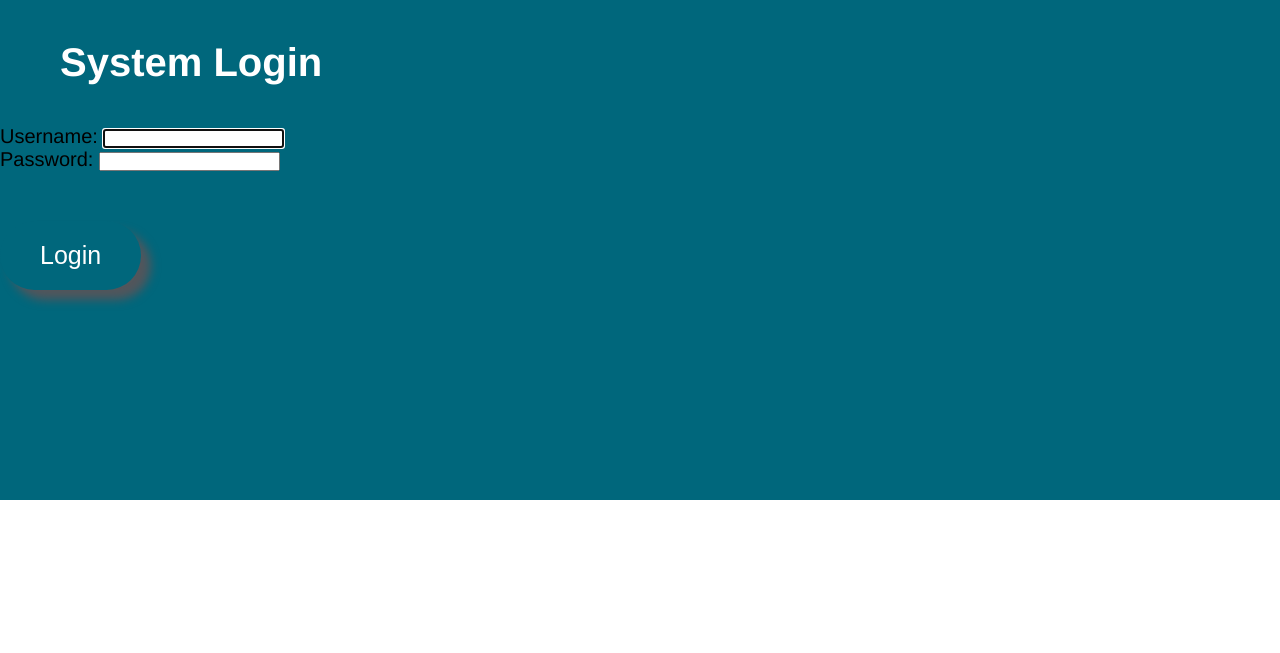
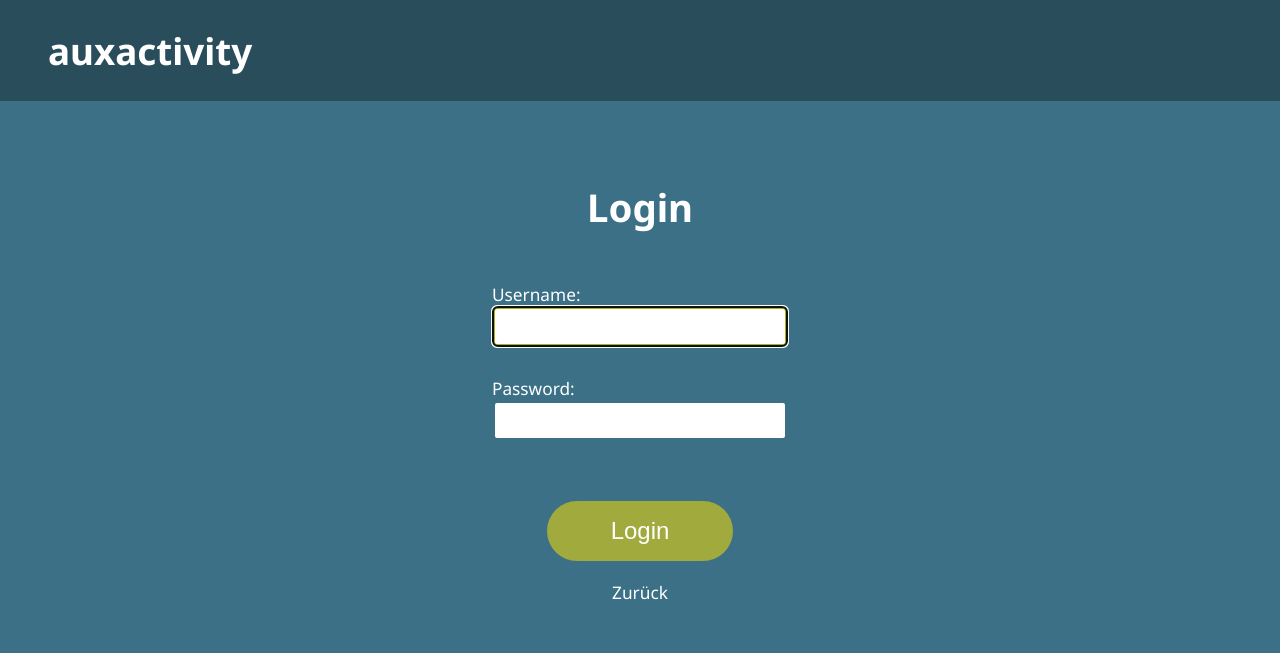
Before and after one commit to lisaberger/auxactivity, a Django app: page /auth/login in a window 1280 px wide. Shown: the top 653 px of the page. Run offline with Django 3.2, Linux system fonts and the light colour scheme.

Commit message:
Styling der Login/registrieren Seiten

```diff
--- a/auxactivity/activities/static/filter.css
+++ b/auxactivity/activities/static/filter.css
@@ -176,9 +176,6 @@ a:active {
     color: #a3b31c;
 }
 
-a:visited {
-    color: white;
-}
 
 .Container_Auswahl {
     margin-right: 20%;
@@ -219,7 +216,8 @@ a:visited {
 
 .act-btn {
     margin: auto;
-    margin-bottom: 20px;
+    margin-top: 20px;
+    margin-bottom: 10px;
     background-color: #A1AA3D;
     border: none;
     border-radius: 10rem;
--- a/auxactivity/startpage/templates/startpage.html
+++ b/auxactivity/startpage/templates/startpage.html
@@ -4,7 +4,7 @@
     <meta charset="UTF-8">
     <title>Willkommen</title>
     {% load static %}
-    <link rel="stylesheet" href="{% static 'main-main.css' %}">
+    <link rel="stylesheet" href="{% static 'main-startpage.css' %}">
 </head>
 <body>
 <div id="hintergrund"></div>
--- a/auxactivity/static/main-registration.css
+++ b/auxactivity/static/main-registration.css
@@ -1,220 +1,213 @@
 * {
     margin: 0;
     padding: 0;
+    box-sizing: border-box;
 }
 
-body {
-    font-family: Helvetica, sans-serif;
-    font-size: 20px;
-    background-color: white;
+html {
+    font-size: 100%;
+    font-family: 'Noto Sans', Helvetica, Arial, sans-serif;
+}
+
+
+/* Navigationsleiste */
+
+li {
+    list-style: none;
+}
+
+a {
+    text-decoration: none;
+}
+
+.header{
+    background-color: #2A4D5C;
+}
+
+.navbar {
+    display: flex;
+    justify-content: space-between;
+    align-items: center;
+    padding: 1.6rem 3.0rem;
     z-index: 1;
 }
 
-#hintergrund {
-    background-color: #00677C;
-    position: absolute;
-    right: 0px;
-    top: 0px;
-    width: 15000px;
-    height: 500px;
-    z-index: -1;
+.hamburger {
+    display: none;
 }
 
-#wrapper {
-    display: grid;
-    grid-column-gap: 10px;
-    grid-row-gap: 10px;
-    grid-template-columns: 25% 25% 25% 25%;
-    margin-right:30px;
-    min-width: 600px;
+.bar {
+    display: block;
+    width: 2.3rem;
+    height: 0.18rem;
+    margin: 0.31rem auto;
+    -webkit-transition: all 0.3s ease-in-out;
+    transition: all 0.3s ease-in-out;
+    background-color: #ffffff;
 }
 
-nav {
-    grid-column: 1 / 5;
-    grid-row: 1 / 2;
+.nav-menu {
+    display: flex;
+    justify-content: space-between;
+    align-items: center;
+}
+
+.nav-item {
+    margin-left: 2.5rem;
+    font-weight: 400;
+}
+.nav-item img {
+    width: 3.1rem;
+    border-radius: 50%;
+    border: solid 2px #fff;
+    object-fit: cover;
+    margin-left: 1.5rem;
+    vertical-align: middle;
+}
+
+.nav-link {
+    font-size: 1.2rem;
+    font-weight: 400;
+    color: #fff;
+}
+
+.nav-link:hover{
+  color: #3b7086;
+}
+
+.nav-logo {
+    font-size: 2.3rem;
+    font-weight: 700;
+    color: #fff;
+}
+
+
+@media only screen and (max-width: 768px) {
+    .nav-menu {
+        position: fixed;
+        left: -100%;
+        top: 10rem;
+        flex-direction: column;
+        background-color: #3b7086;
+        width: 100%;
+        border-radius: 10px;
+        text-align: center;
+        transition: 0.3s;
+        box-shadow: 0 10px 27px rgba(0, 0, 0, 0.05);
+        z-index: 3;
+    }
+
+    .nav-menu.active {
+        left: 0;
+    }
+
+    .nav-link:hover {
+        color: #fff;
+    }
+
+    .nav-item {
+        margin: 2.2rem 0;
+    }
+
+    .hamburger {
+        display: block;
+        cursor: pointer;
+    }
+
+    .hamburger.active .bar:nth-child(2) {
+        opacity: 0;
+    }
+
+    .hamburger.active .bar:nth-child(1) {
+        transform: translateY(8px) rotate(45deg);
+    }
+
+    .hamburger.active .bar:nth-child(3) {
+        transform: translateY(-8px) rotate(-45deg);
+    }
+
+
+}
+
+/* Content */
+
+body {
+    background-color: #3b7086;
+    font-family: 'Noto Sans', Helvetica, Arial, sans-serif;
+    font-size: 1.2rem;
+    position: relative;
+    color: #fff;
+}
+
+.space-left {
+    position: relative;
+    left: 5rem;
+}
+
+.content {
+    display: flex;
+    flex-wrap: wrap;
+}
+
+.form {
+    padding-top: 80px;
+    margin: auto;
+    text-align: center;
+}
+
+input {
+    width: 100%;
+    margin-bottom: 30px;
+    padding: 10px;
+    border-radius: 5px;
+    border: 3px solid #3b7086;
+}
+
+input:focus {
+    border: 3px solid #a3b31c;
+}
+
+p {
+    text-align: left;
+    font-size: 90%;
+}
+
+h1 {
+    margin-bottom: 50px;
+}
+
+.zurueck {
+    margin-bottom: 50px;
+    text-align: center;
+}
+
+a {
     color: white;
 }
 
-header {
-    grid-column: 1 / 5;
-    grid-row: 2 / 3;
-    color: white;
-    margin: 30px;
-    margin-left: 60px;
+a:active {
+    color: #a3b31c;
+}
+
+.act-btn {
+    margin: auto;
+    margin-bottom: 20px;
+    margin-top: 30px;
+    background-color: #A1AA3D;
+    border: none;
+    border-radius: 10rem;
+    color: #fff;
+    padding: 1.0rem 4.0rem;
+    font-size: 1.5rem;
+    /* box-shadow: 0.3rem 0.5rem 1.2rem #2A4D5C ; */
+}
+
+.act-btn:hover {
+    cursor: pointer;
+    background-color: #a3b31c;
   }
 
-  article {
-    grid-column: 1 / 4;
-    grid-row: 3 / 4;
+.act-btn:active {
+    cursor: pointer;
+    background-color: #a3b31c;
   }
-
-  aside {
-    grid-column: 4 / 5;
-    grid-row: 3 / 4;
-  }
-
-  main {
-      grid-column: 1 / 5;
-      grid-row: 3 / 4;
-  }
-
-  footer {
-    color: white;
-    background-color: #00677C;
-    grid-column: 1 / 5;
-    grid-row: 4 / 5;
-    padding: 50px;
-  }
-
-  nav ul {
-      float: right;
-      text-decoration: none;
-      list-style-type: none;
-      overflow: auto;
-  }
-
-  nav ul li {
-      display: inline-block;
-      margin: 50px;
-  }
-
-  a {
-      text-decoration: none;
-      color: white;
-  }
-
-  #gruss {
-     grid-column: 1 / 3;
-     grid-row: 2 / 3;
-  }
-
-  #standort {
-      grid-column: 3 / 5;
-      grid-row: 2 / 3;
-  }
-
-  .containerHead {
-      display: flex;
-      justify-content: space-between;
-
-  }
-
-  #standort {
-      align-self: flex-end;
-      padding-right: 200px;
-  }
-
-  article, aside {
-      background-color: white;
-      margin: 50px;
-      margin-right: 30px;
-      padding: 50px 50px 10px 50px;
-      box-shadow: 10px 10px 10px #51565C;
-	  border-radius: 30px;
-  }
-
-  button {
-      background-color: #00677C;
-      color: white;
-      border: none;
-      margin-top: 50px;
-      margin-bottom: 50px;
-      padding: 20px;
-      padding-left: 40px;
-      padding-right: 40px;
-      border-radius: 40px;
-      font-size: 25px;
-      box-shadow: 10px 10px 10px #51565C;
-      margin-bottom: 70px;
-  }
-
-  button:hover {
-    cursor: pointer;
-  }
-
-  button:active {
-    cursor: pointer;
-    box-shadow: 0px 0px 0px;
-    background-color: #C9B70A;
-  }
-
-
-
-  h2 {
-      font-size: 60px;
-  }
-
-  .containerArticle {
-    display: flex;
-    justify-content: space-between;
-
-}
-
-.containerActivity {
-    display: flex;
-    justify-content: center;
-    align-content: flex-start;
-    flex-wrap: wrap;
-
-}
-
-.containerActivity>div {
-    min-width: 10%;
-    max-width: 20%;
-    background-color: white;
-    margin: 50px;
-    margin-right: 30px;
-    padding: 50px;
-    box-shadow: 10px 10px 10px #51565C;
-    border-radius: 30px;
-}
-
-.containerArticle>div {
-    width: 50%;
-}
-
-.kategorien {
-    list-style-type: none;
-    display: inline-block;
-    margin-bottom: 50px;
-}
-
-.kategorien li {
-    float: left;
-    padding-right: 40px;
-    margin-right: 30px;
-    color: #00677C;
-    font-weight: bold;
-}
-
-#kalender {
-    width: 50%;
-    padding: 20px;
-    padding-left: 0px;
-    margin-top: 10px;
-}
-
-.person {
-    margin: 10px 0px 10px 0px;
-    width: 50px;
-}
-
-.underline {
-    color:#00677C;
-    text-decoration: underline;
-    font-weight: lighter;
-}
-
-.nachricht {
-    font-size: 35px;
-    margin-top: 30px;
-    font-weight: lighter;
-}
-
-.picknick {
-    position: relative;
-    top: -30px;
-    width: 60%;
-    float: right;
-    transform: rotate(-10deg);
-}
--- a/auxactivity/templates/registration/login.html
+++ b/auxactivity/templates/registration/login.html
@@ -5,18 +5,25 @@
     <title>Login</title>
     {% load static %}
     <link rel="stylesheet" href="{% static 'main-registration.css' %}">
+    <style>
+            @import url('https://fonts.googleapis.com/css2?family=Noto+Sans:wght@400;700&display=swap');
+    </style>
 </head>
 <body>
-    <div id="hintergrund"></div>
-    <div id="wrapper">
-        <header>
-            <h1>System Login</h1>
+    <header class="header">
+            <nav class="navbar">
+                <a href="{% url 'startpage' %}" class="nav-logo">auxactivity</a>
+            </nav>
         </header>
-        <main>
-            <form method="POST">
+
+        <main class="content">
+
+            <form class="form" method="POST">
+                <h1>Login</h1>
                 {% csrf_token %}
                 {{ form.as_p }}
-                <button>Login</button>
+                <button class="act-btn">Login</button>
+                <p class="zurueck"><a href="{% url 'startpage' %}">Zurück</a></p>
             </form>
         </main>
     </div>
```
Also changed, not shown: auxactivity/templates/registration/register.html (+13 -7 lines), auxactivity/activities/static/img/checked.png (deleted), auxactivity/activities/static/img/unchecked.png (deleted), auxactivity/db.sqlite3.
